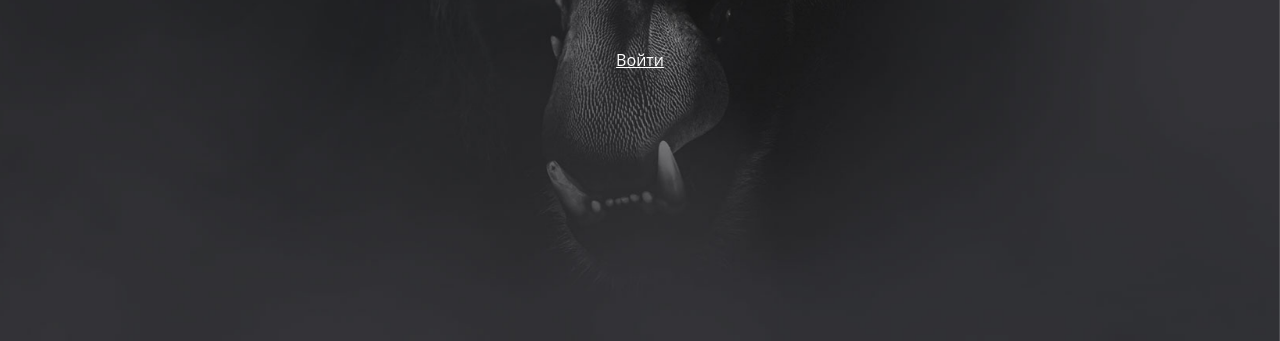
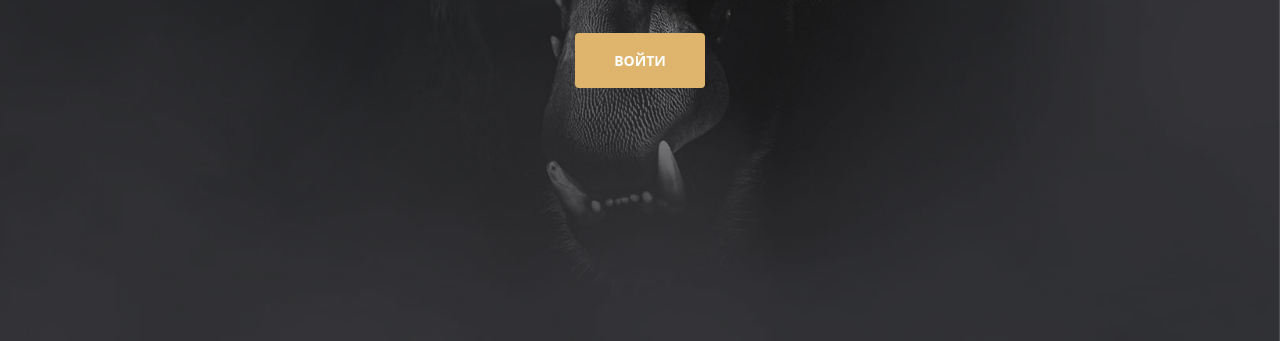
Before and after one commit to Aidar665/Dober-Bank, a plain HTML site: page welcome.html in a window 1280 px wide. Shown: the part 459-800 px from the top of the page. Drawn offline with Linux system fonts and the light colour scheme.

Commit message:
Add files via upload

```diff
--- a/welcome.html
+++ b/welcome.html
@@ -13,7 +13,7 @@
         <div class="welcome__container">
             <div class="central">
                 <img src="./img/logo-vertical.png" alt="lionBank logo"class="central__logo">
-                <a href="./index.html" class="about__button">Войти</a>
+                <a href="./index.html" class="button-yellow">Войти</a>
             </div>
         </div>
     </div>
```
